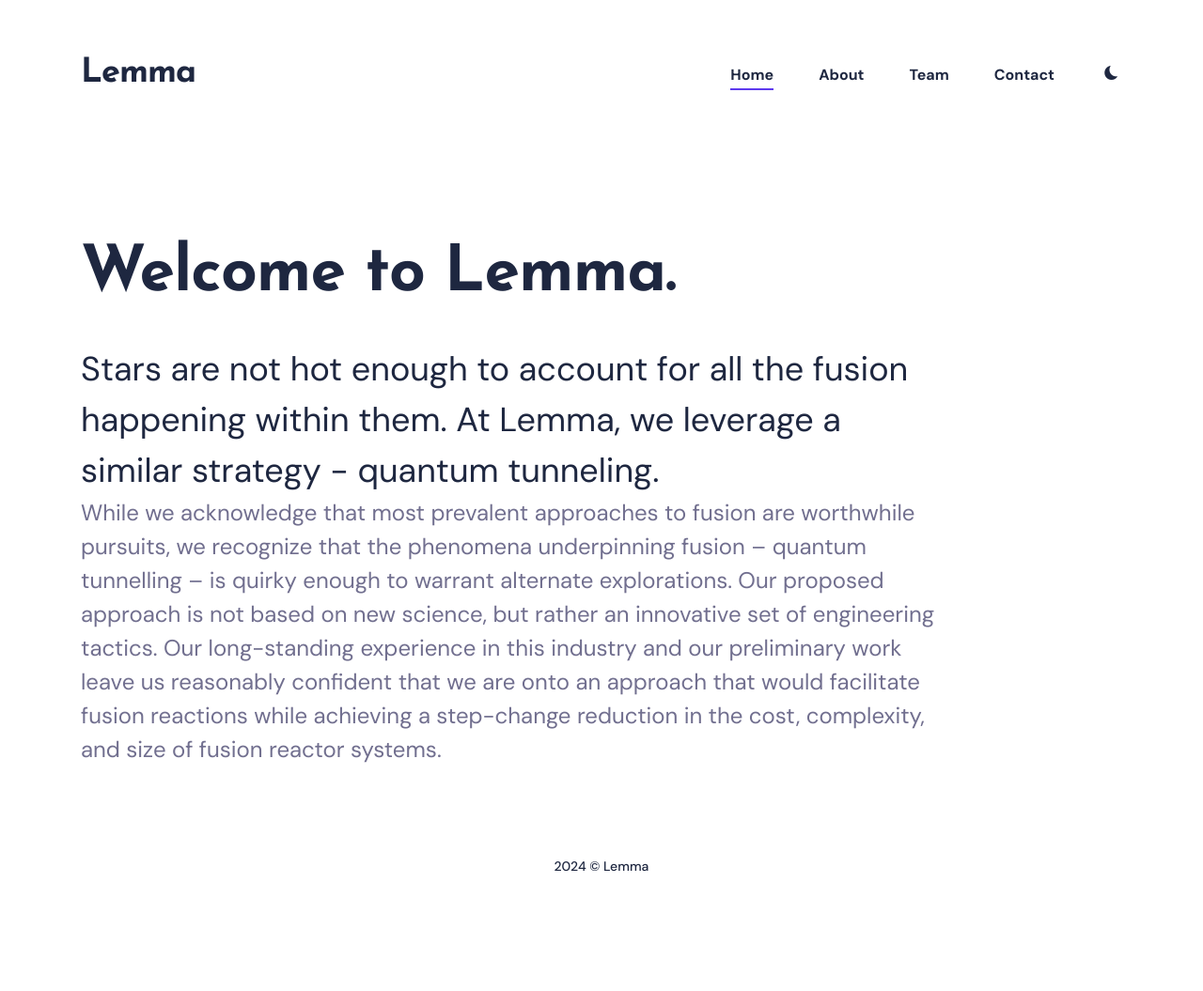
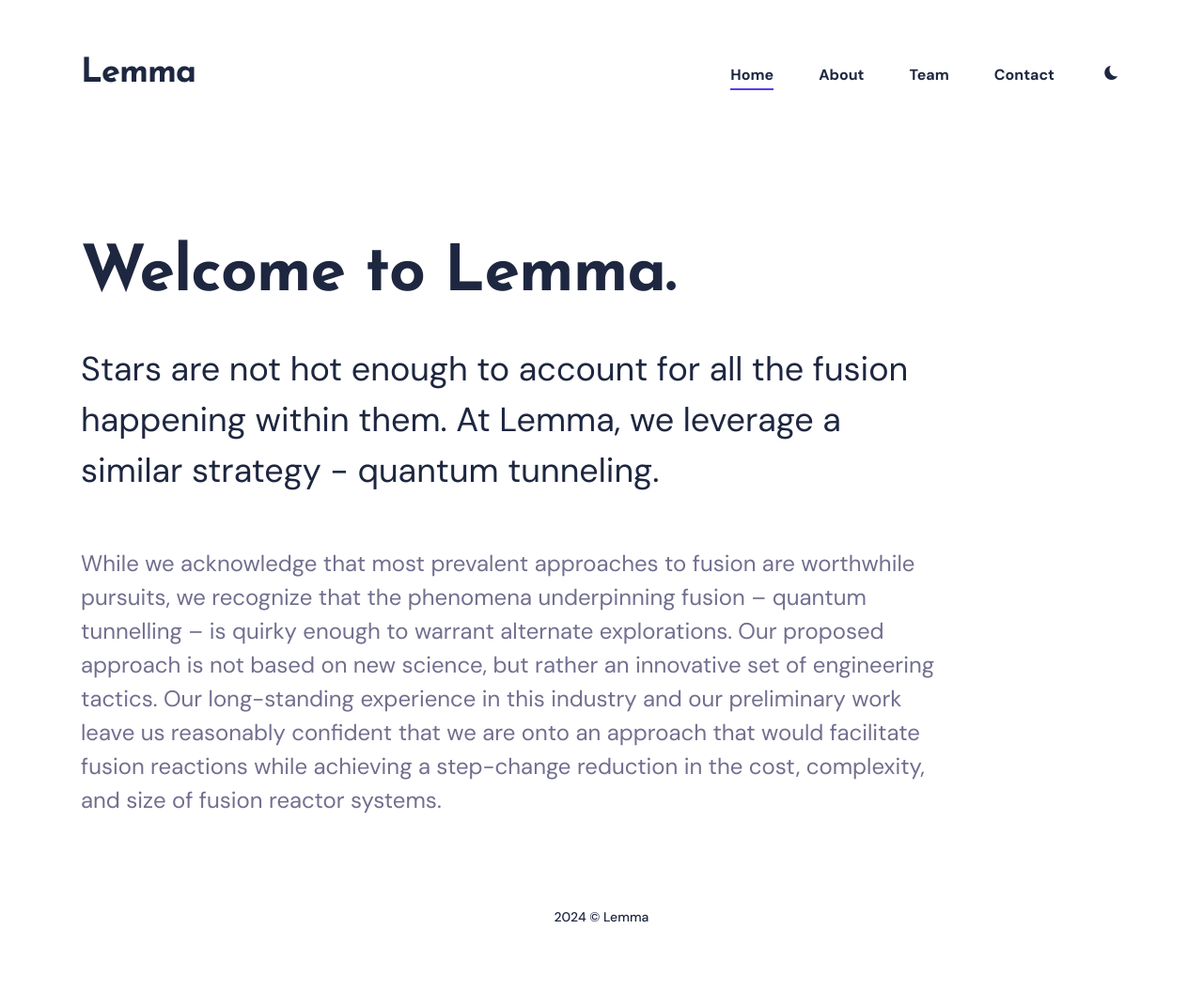
Before and after one commit to wildremote/wildremote.github.io, a Jekyll site: the page built from index.html, in a window 1280 px wide. Shown: the whole page at 94% size. Built offline with Jekyll 4.4.1, drawn with Linux system fonts in a browser that asks for light colours; nearby versions of some CDN libraries; before the commit the page ends 1001 px from its top, so only the background shows below that.

Commit message:
Update section-hero.html

```diff
--- a/_includes/section-hero.html
+++ b/_includes/section-hero.html
@@ -5,7 +5,7 @@
       <div class="col col-10 col-d-12">
         <div class="hero__inner">
           <h1 class="hero__title">{{ site.data.settings.hero.hero__title }}</h1>
-          <p class="hero__description">{{ site.data.settings.hero.hero__description }} <br></p>
+          <p class="hero__description">{{ site.data.settings.hero.hero__description }} <br><br></p>
           <p class="hero__text">{{ site.data.settings.hero.hero__text }}</pp>
         </div>
       </div>
```
